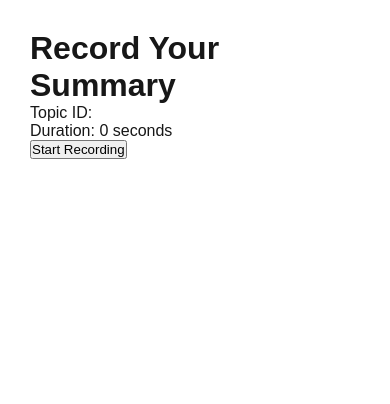
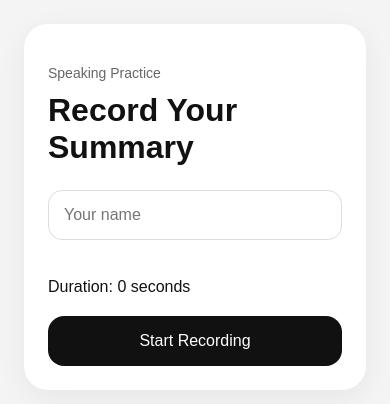
Before and after one commit to jjtigris/bizspeak-practice-room, a Next.js app: page /record in a window 390 px wide. Shown: the top 404 px of the page. Built offline with nearby package versions, Linux system fonts and the light colour scheme; no server answers.

Commit message:
Add user name and improve mobile UI

```diff
--- a/app/globals.css
+++ b/app/globals.css
@@ -1,49 +1,150 @@
-:root {
-  --background: #ffffff;
-  --foreground: #171717;
-}
-
-@media (prefers-color-scheme: dark) {
-  :root {
-    --background: #0a0a0a;
-    --foreground: #ededed;
-  }
-}
-
-html {
-  height: 100%;
-}
-
-html,
-body {
-  max-width: 100vw;
-  overflow-x: hidden;
+* {
+  box-sizing: border-box;
 }
 
 body {
-  min-height: 100%;
-  display: flex;
-  flex-direction: column;
-  color: var(--foreground);
-  background: var(--background);
-  font-family: Arial, Helvetica, sans-serif;
-  -webkit-font-smoothing: antialiased;
-  -moz-osx-font-smoothing: grayscale;
+  margin: 0;
+  background: #f4f4f5;
+  color: #111;
+  font-family: Arial, sans-serif;
 }
 
-* {
-  box-sizing: border-box;
-  padding: 0;
-  margin: 0;
+main {
+  min-height: 100vh;
 }
 
-a {
-  color: inherit;
-  text-decoration: none;
+.container {
+  max-width: 520px;
+  margin: 0 auto;
+  padding: 24px;
 }
 
-@media (prefers-color-scheme: dark) {
-  html {
-    color-scheme: dark;
-  }
+.card {
+  background: white;
+  border-radius: 24px;
+  padding: 24px;
+  box-shadow: 0 8px 30px rgba(0,0,0,0.06);
+  margin-bottom: 20px;
 }
+
+.label {
+  color: #666;
+  font-size: 14px;
+  margin-bottom: 8px;
+}
+
+h1 {
+  font-size: 32px;
+  line-height: 1.15;
+  margin: 0 0 12px;
+}
+
+h2 {
+  font-size: 22px;
+  margin: 24px 0 12px;
+}
+
+h3 {
+  font-size: 18px;
+  margin: 22px 0 10px;
+}
+
+p, li {
+  font-size: 16px;
+  line-height: 1.6;
+}
+
+.input {
+  width: 100%;
+  padding: 15px;
+  border-radius: 14px;
+  border: 1px solid #ddd;
+  font-size: 16px;
+  margin: 12px 0 18px;
+}
+
+.button {
+  display: block;
+  width: 100%;
+  padding: 16px;
+  border-radius: 16px;
+  background: #111;
+  color: white;
+  text-align: center;
+  text-decoration: none;
+  border: none;
+  font-size: 16px;
+  margin-top: 16px;
+  cursor: pointer;
+}
+
+.secondary {
+  display: block;
+  width: 100%;
+  padding: 16px;
+  border-radius: 16px;
+  background: #eee;
+  color: #111;
+  text-align: center;
+  text-decoration: none;
+  border: none;
+  font-size: 16px;
+  margin-top: 12px;
+  cursor: pointer;
+}
+
+.danger {
+  display: block;
+  width: 100%;
+  padding: 16px;
+  border-radius: 16px;
+  background: #d93025;
+  color: white;
+  text-align: center;
+  border: none;
+  font-size: 16px;
+  margin-top: 16px;
+  cursor: pointer;
+}
+
+.video {
+  width: 100%;
+  height: 260px;
+  border: none;
+  border-radius: 18px;
+  margin-top: 20px;
+}
+
+.audio {
+  width: 100%;
+  margin: 16px 0;
+}
+
+.score-grid {
+  display: grid;
+  grid-template-columns: repeat(2, 1fr);
+  gap: 12px;
+}
+
+.score-card {
+  background: #f4f4f5;
+  border-radius: 18px;
+  padding: 18px;
+  text-align: center;
+}
+
+.score-number {
+  display: block;
+  font-size: 34px;
+  font-weight: bold;
+}
+
+.history-item {
+  display: block;
+  background: white;
+  padding: 18px;
+  border-radius: 18px;
+  margin-bottom: 14px;
+  text-decoration: none;
+  color: #111;
+}
--- a/app/record/page.js
+++ b/app/record/page.js
@@ -6,13 +6,9 @@ import { supabase } from '../../lib/supabase'
 
 export default function RecordPage() {
   const router = useRouter()
+
   const [topicId, setTopicId] = useState('')
-
-    useEffect(() => {
-    const params = new URLSearchParams(window.location.search)
-    setTopicId(params.get('topicId'))
-    }, [])
-
+  const [userName, setUserName] = useState('')
   const [recording, setRecording] = useState(false)
   const [audioUrl, setAudioUrl] = useState(null)
   const [audioBlob, setAudioBlob] = useState(null)
@@ -21,16 +17,24 @@ export default function RecordPage() {
   const [seconds, setSeconds] = useState(0)
   const [timer, setTimer] = useState(null)
 
+  useEffect(() => {
+    const params = new URLSearchParams(window.location.search)
+    setTopicId(params.get('topicId') || '')
+  }, [])
+
   async function startRecording() {
+    try {
       const stream = await navigator.mediaDevices.getUserMedia({
         audio: true
       })
 
       const recorder = new MediaRecorder(stream)
-    let chunks = []
+      const chunks = []
 
-    recorder.ondataavailable = e => {
-      chunks.push(e.data)
+      recorder.ondataavailable = event => {
+        if (event.data.size > 0) {
+          chunks.push(event.data)
+        }
       }
 
       recorder.onstop = () => {
@@ -47,6 +51,7 @@ export default function RecordPage() {
       }
 
       recorder.start()
+
       setMediaRecorder(recorder)
       setRecording(true)
       setSeconds(0)
@@ -56,6 +61,10 @@ export default function RecordPage() {
       }, 1000)
 
       setTimer(interval)
+    } catch (error) {
+      console.error(error)
+      alert('Microphone access failed. Please allow microphone permission.')
+    }
   }
 
   function stopRecording() {
@@ -71,6 +80,11 @@ export default function RecordPage() {
   }
 
   async function uploadRecording() {
+    if (!topicId) {
+      alert('Missing topic ID. Please go back to the home page and try again.')
+      return
+    }
+
     if (!audioBlob) {
       alert('Please record first.')
       return
@@ -100,7 +114,8 @@ export default function RecordPage() {
         .insert({
           topic_id: topicId,
           audio_url: publicUrl,
-          duration_seconds: seconds
+          duration_seconds: seconds,
+          user_name: userName || 'Anonymous'
         })
         .select()
         .single()
@@ -140,9 +155,6 @@ export default function RecordPage() {
         throw feedbackResult.error
       }
 
-
-
-
       router.push(`/feedback/${insertResult.data.id}`)
     } catch (error) {
       console.error(error)
@@ -150,48 +162,56 @@ export default function RecordPage() {
     } finally {
       setUploading(false)
     }
-
   }
 
+  return (
+    <main>
+      <div className="container">
+        <section className="card">
+          <p className="label">Speaking Practice</p>
 
-
-  return (
-    <main style={{ padding: 30 }}>
           <h1>Record Your Summary</h1>
 
-      <p>Topic ID: {topicId}</p>
+          <input
+            className="input"
+            placeholder="Your name"
+            value={userName}
+            onChange={event => setUserName(event.target.value)}
+          />
 
           <p>Duration: {seconds} seconds</p>
 
           {!recording && (
-        <button onClick={startRecording}>
+            <button className="button" onClick={startRecording}>
               Start Recording
             </button>
           )}
 
           {recording && (
-        <button onClick={stopRecording}>
+            <button className="danger" onClick={stopRecording}>
               Stop Recording
             </button>
           )}
 
           {audioUrl && (
             <>
-          <h3>Preview</h3>
+              <h2>Preview</h2>
 
-          <audio controls src={audioUrl} />
-
-          <br />
-          <br />
+              <audio className="audio" controls src={audioUrl} />
 
               <button
+                className="button"
                 onClick={uploadRecording}
                 disabled={uploading}
               >
-            {uploading ? 'Uploading...' : 'Upload Recording'}
+                {uploading
+                  ? 'Uploading and generating feedback...'
+                  : 'Submit for Feedback'}
               </button>
             </>
           )}
+        </section>
+      </div>
     </main>
   )
 }
```
Also changed, not shown: app/page.js (+13 -19 lines). Lines whose indentation alone changed are shown as unchanged.
